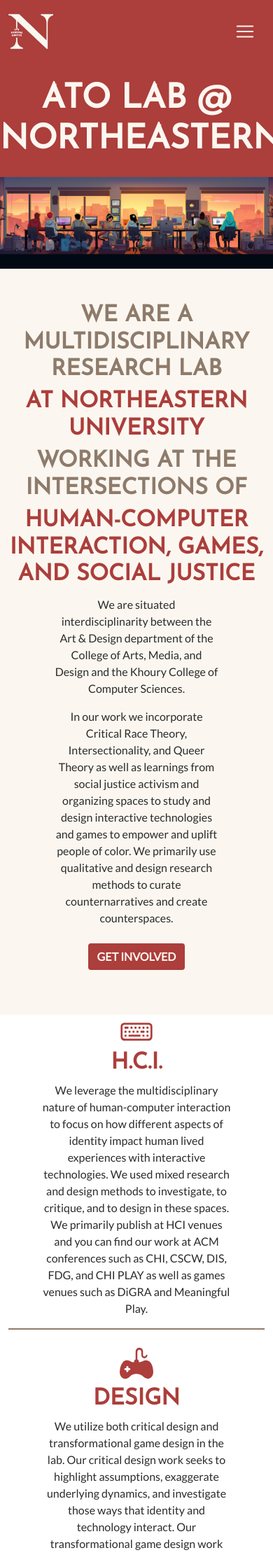
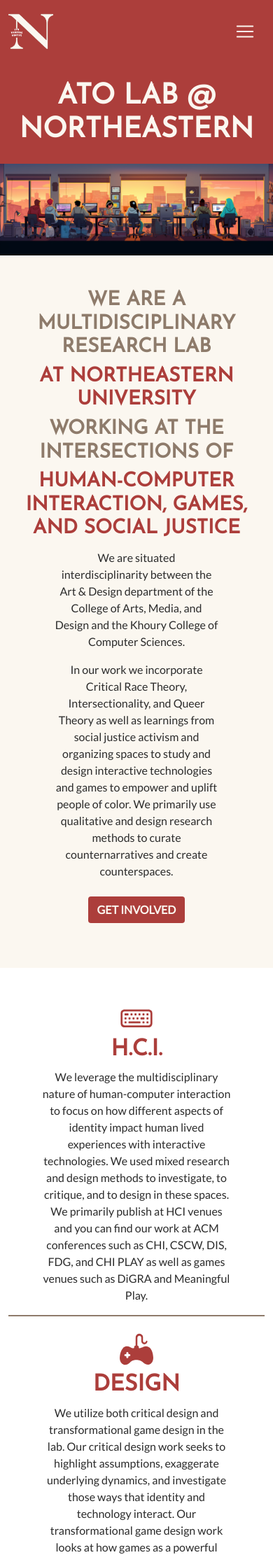
Before and after one commit to ato-neulab/Lab-Website, a Jekyll site: the page built from index.markdown, in a window 390 px wide. Shown: the top 2222 px of the page at 70% size. Built offline with Jekyll 4.4.1, drawn with Linux system fonts in a browser that asks for light colours.

Commit message:
Adjusted font sizes on smaller screens

```diff
--- a/_layouts/home.html
+++ b/_layouts/home.html
@@ -27,7 +27,7 @@
   </div>
 </section>
 <section class="research-areas">
-  <div class="container py-md-5">
+  <div class="container py-md-5 pt-5">
     <div class="row">
       <div class="ra-col col-sm-12 col-md-4">
         <div class="ra-card d-flex flex-column align-items-center">
--- a/_sass/1-modules/footer.sass
+++ b/_sass/1-modules/footer.sass
@@ -29,11 +29,17 @@
           color: $red
 
   @media screen and (max-width: 768px)
+    .nav-container ul
+      padding: 0
+      margin-bottom: 1rem
+      li a
+        text-align: center
+
     .col-sm-12
       justify-content: center
 
       .footer-neu-logo
-        margin-bottom: 2rem
+        margin-bottom: 1rem
 
   a
     text-decoration: none
--- a/_sass/1-modules/header.sass
+++ b/_sass/1-modules/header.sass
@@ -43,6 +43,8 @@
     color: $off-white
     font-weight: bold
     font-size: 3rem
+    @media screen and (max-width: 768px)
+      font-size: 2.5rem
 
   .nav-link
     color: $off-white
--- a/_sass/2-layouts/index.sass
+++ b/_sass/2-layouts/index.sass
@@ -21,6 +21,9 @@
       line-height: 120%
       text-align: center
       color: $brown
+
+      @media screen and (max-width: 768px)
+        font-size: 1.75rem
 
       &:nth-child(even)
         color: $red
@@ -46,9 +49,6 @@
     @media screen and (max-width: 768px)
       max-height: 510px
 
-      // &::first-child
-      //   .ra-card
-
       &:last-child
         .ra-card
           border-bottom: none
```
